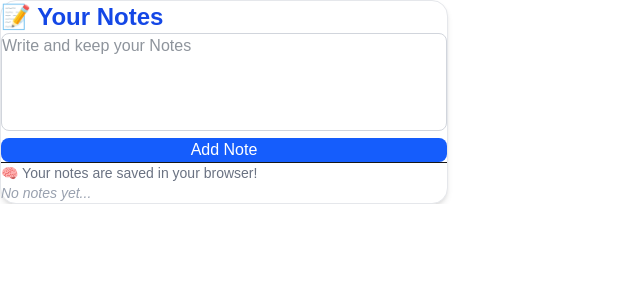
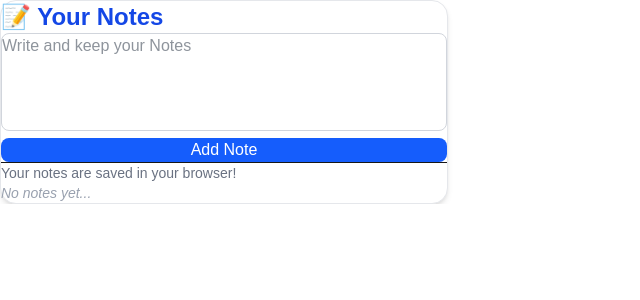
Before and after one commit to Jatinsingh0/realworld-js-practice, a Next.js app: page /localStorage in a window 1280 px wide. Shown: the top 300 px of the page, without its empty margins (0-640 px from the left). Built offline with nearby package versions, Linux system fonts and the light colour scheme.

Commit message:
use of LOcal Storage

```diff
--- a/src/app/localStorage/page.jsx
+++ b/src/app/localStorage/page.jsx
@@ -22,7 +22,7 @@ const LocalStorageNotesList = () => {
   const handleAddNote = () => {
     if(input.trim()){
         setNotes(prev => [...prev, input]);
-        setNotes(" ");
+        setInput("");
     }
   };
 
@@ -52,9 +52,9 @@ const LocalStorageNotesList = () => {
   </button>
 
   <div className="border-t pt-4">
-    <p className="text-sm text-gray-500 mb-2">🧠 Your notes are saved in your browser!</p>
+    <p className="text-sm text-gray-500 mb-2">Your notes are saved in your browser!</p>
     <ul className="list-disc list-inside space-y-1 text-blue-800 text-sm">
-      {notes.length > 0 ? (
+     {notes.length > 0 ? (
         notes.map((n, i) => <li key={i}>{n}</li>)
       ) : (
         <p className="text-gray-400 italic">No notes yet...</p>
```
